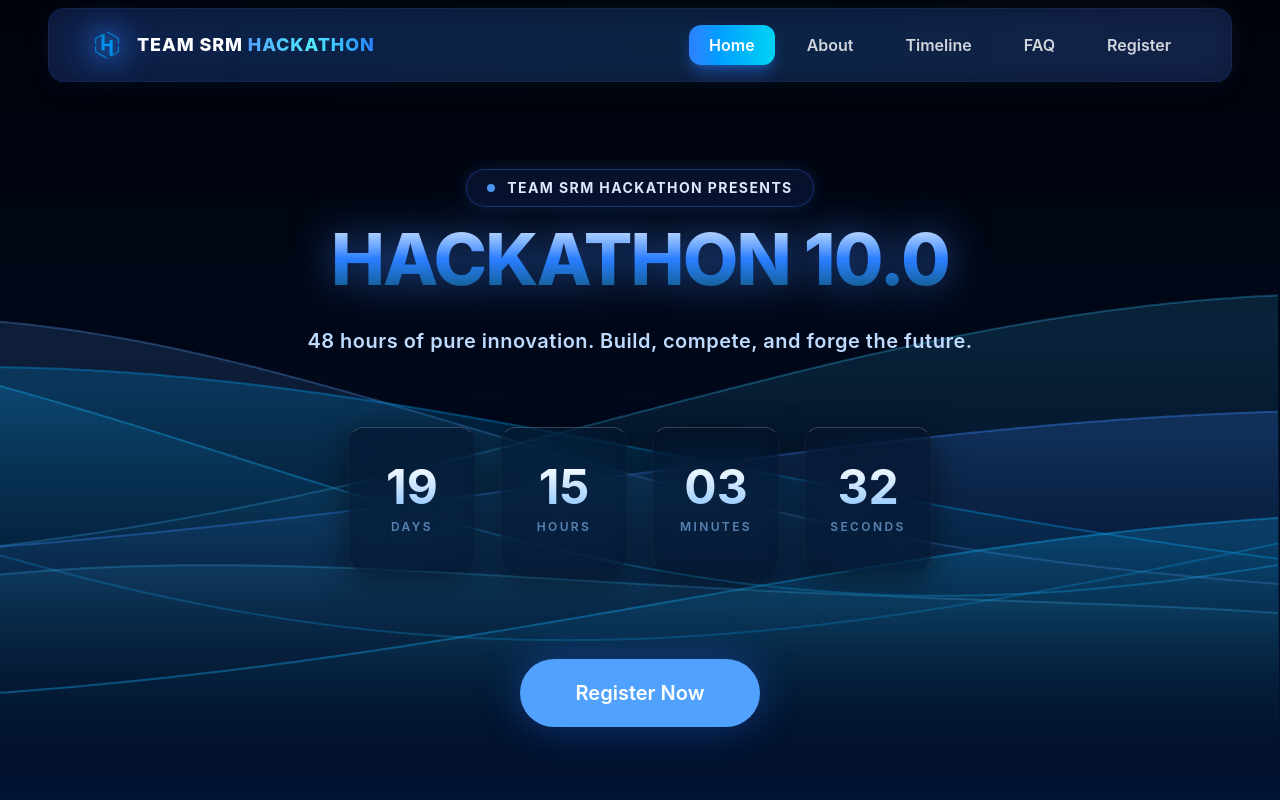
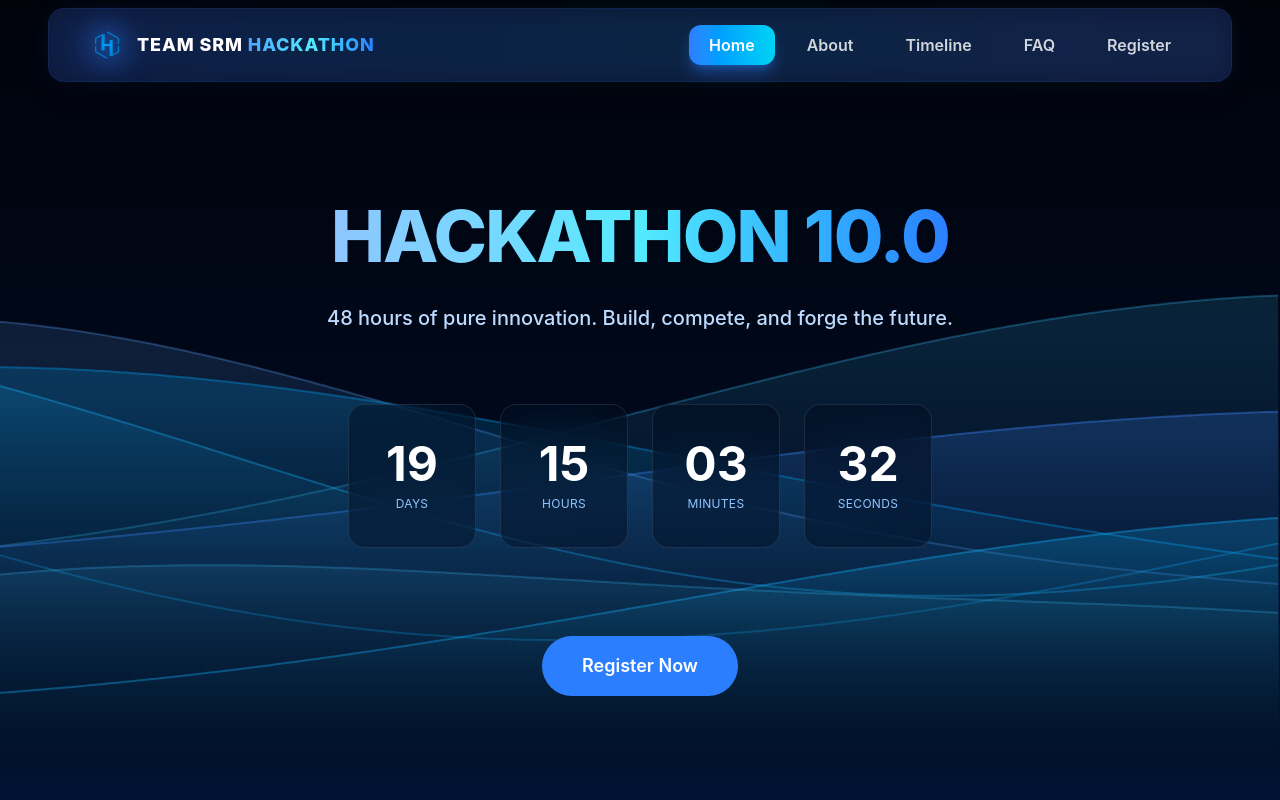
Before and after one commit to RohanAM6606/Hackathon-10.0, a React (Vite) app: page / in a window 1280 px wide. Shown: the top 800 px of the page. Built offline with nearby package versions, Linux system fonts and the light colour scheme.

Commit message:
feat :redesigned  text style

```diff
--- a/package.json
+++ b/package.json
@@ -10,6 +10,7 @@
     "preview": "vite preview"
   },
   "dependencies": {
+    "@fontsource/inter": "^5.2.8",
     "@tailwindcss/vite": "^4.2.2",
     "react": "^19.2.4",
     "react-dom": "^19.2.4"
--- a/src/components/Hero/HeroSection.jsx
+++ b/src/components/Hero/HeroSection.jsx
@@ -39,20 +39,13 @@ export default function HeroSection() {
 
         <div className="flex flex-col items-center space-y-4">
 
-          <div className="inline-flex items-center gap-3 px-5 py-2 rounded-full bg-blue-950/40 border border-blue-500/30 backdrop-blur-md shadow-[0_0_15px_rgba(59,130,246,0.2)]">
-            <span className="w-2 h-2 rounded-full bg-blue-400 animate-pulse"></span>
-            <span className="text-blue-100 text-xs md:text-sm font-bold tracking-widest uppercase">
-              TEAM SRM HACKATHON PRESENTS
-            </span>
-          </div>
-
-          <h1 className="relative text-5xl md:text-6xl lg:text-7xl font-extrabold tracking-tight leading-none">
-            <span className="bg-gradient-to-b from-white via-blue-500 to-cyan-900 bg-clip-text text-transparent drop-shadow-[0_0_20px_rgba(59,130,246,0.6)]">
+          <h1 className="text-5xl md:text-6xl lg:text-7xl font-extrabold tracking-tight leading-none">
+            <span className="bg-gradient-to-r from-blue-300 via-cyan-300 to-blue-500 bg-clip-text text-transparent">
               HACKATHON 10.0
             </span>
           </h1>
 
-          <p className="text-lg md:text-xl text-blue-200 max-w-2xl tracking-wide font-semibold mt-4">
+          <p className="text-lg md:text-xl text-blue-200 font-medium max-w-2xl mt-4">
             48 hours of pure innovation. Build, compete, and forge the future.
           </p>
 
@@ -67,17 +60,14 @@ export default function HeroSection() {
           ].map((item, i) => (
             <div
               key={i}
-              className="relative group w-24 h-28 md:w-32 md:h-36 rounded-2xl
-              bg-[#00081a]/40 border border-t-white/20 border-x-white/5 border-b-transparent
-              backdrop-blur-xl
-              flex flex-col items-center justify-center
-              hover:-translate-y-2 hover:border-t-blue-400/50 hover:bg-[#00081a]/60
-              transition-all duration-500 overflow-hidden shadow-[0_8px_32px_rgba(0,0,0,0.5)]"
+              className="w-24 h-28 md:w-32 md:h-36 rounded-2xl
+              bg-[#00081a]/40 border border-white/10 backdrop-blur-xl
+              flex flex-col items-center justify-center"
             >
-              <div className="text-4xl md:text-5xl font-bold bg-clip-text text-transparent bg-gradient-to-b from-white to-blue-300">
+              <div className="text-4xl md:text-5xl font-bold text-white">
                 {String(item.value).padStart(2, "0")}
               </div>
-              <div className="text-xs text-blue-300/60 mt-2 font-semibold uppercase tracking-[0.2em]">
+              <div className="text-xs text-blue-300 mt-2 uppercase tracking-wide">
                 {item.label}
               </div>
             </div>
@@ -85,29 +75,16 @@ export default function HeroSection() {
         </div>
 
         {isOpen ? (
-          <button className="relative group mt-10 px-10 py-4 md:px-14 md:py-5 rounded-full
-          bg-blue-400 text-white font-semibold text-lg md:text-xl
-          hover:scale-105 transition-all duration-500
-          shadow-[0_0_40px_rgba(37,99,235,0.4)]">
+          <button className="mt-10 px-10 py-4 rounded-full bg-blue-500 text-white font-semibold text-lg">
             Register Now
           </button>
         ) : (
-          <div className="mt-10 px-10 py-4 rounded-full bg-white/5 border border-white/10 text-gray-500 font-semibold text-lg">
+          <div className="mt-10 text-gray-400 font-semibold">
             Registration Closed
           </div>
         )}
 
       </div>
-
-      <style>{`
-        @keyframes float {
-          0%, 100% { transform: translateY(0); }
-          50% { transform: translateY(-20px); }
-        }
-        .animate-float {
-          animation: float 12s ease-in-out infinite;
-        }
-      `}</style>
     </section>
   );
 }
--- a/src/index.css
+++ b/src/index.css
@@ -13,3 +13,9 @@ html, body {
   display: flex;
   flex-direction: column;
 }
+
+@import "@fontsource/inter";
+
+body {
+  font-family: 'Inter', sans-serif;
+}
```
Also changed, not shown: 1 other file (tests, documents, lock files or other folders).
